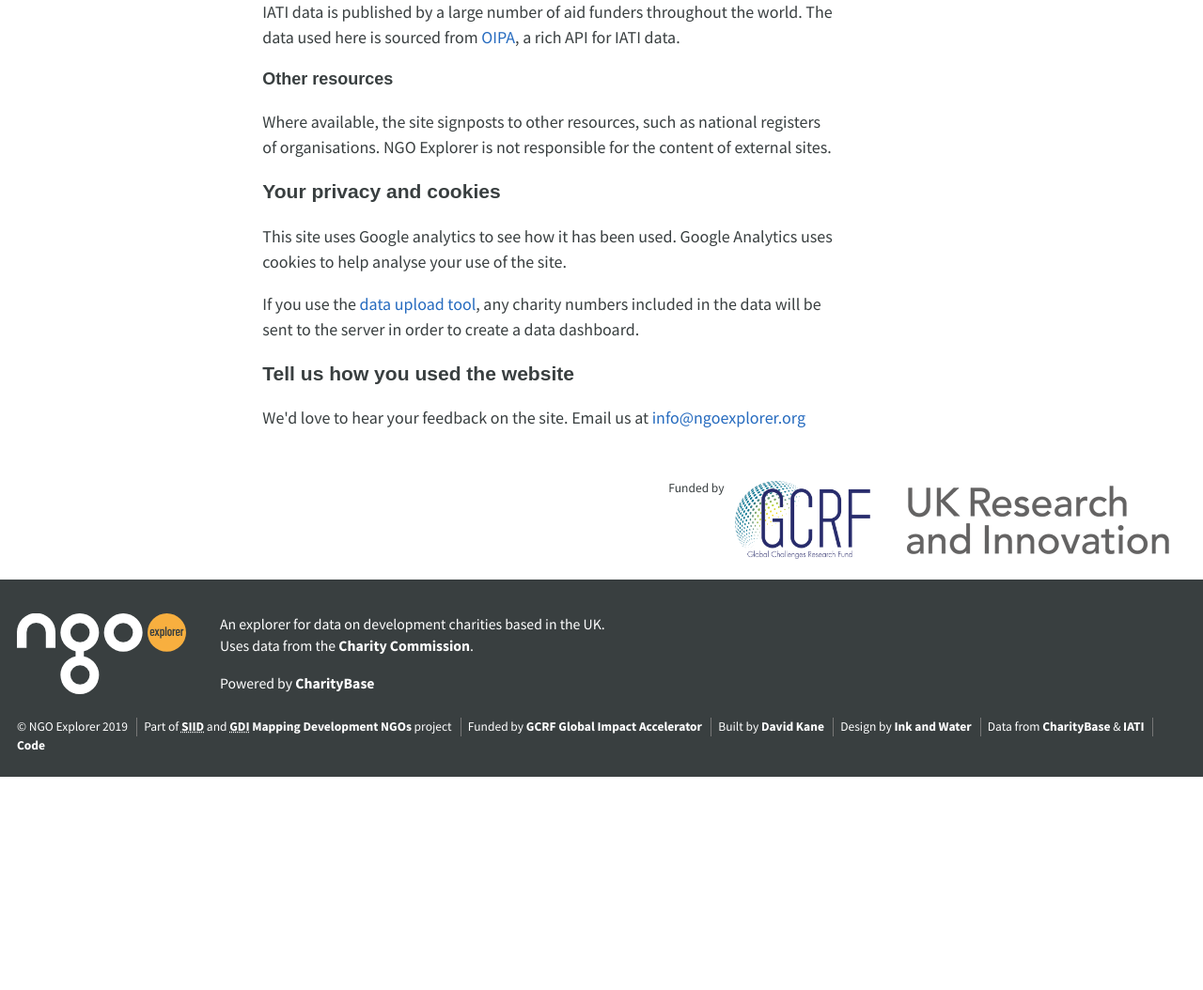
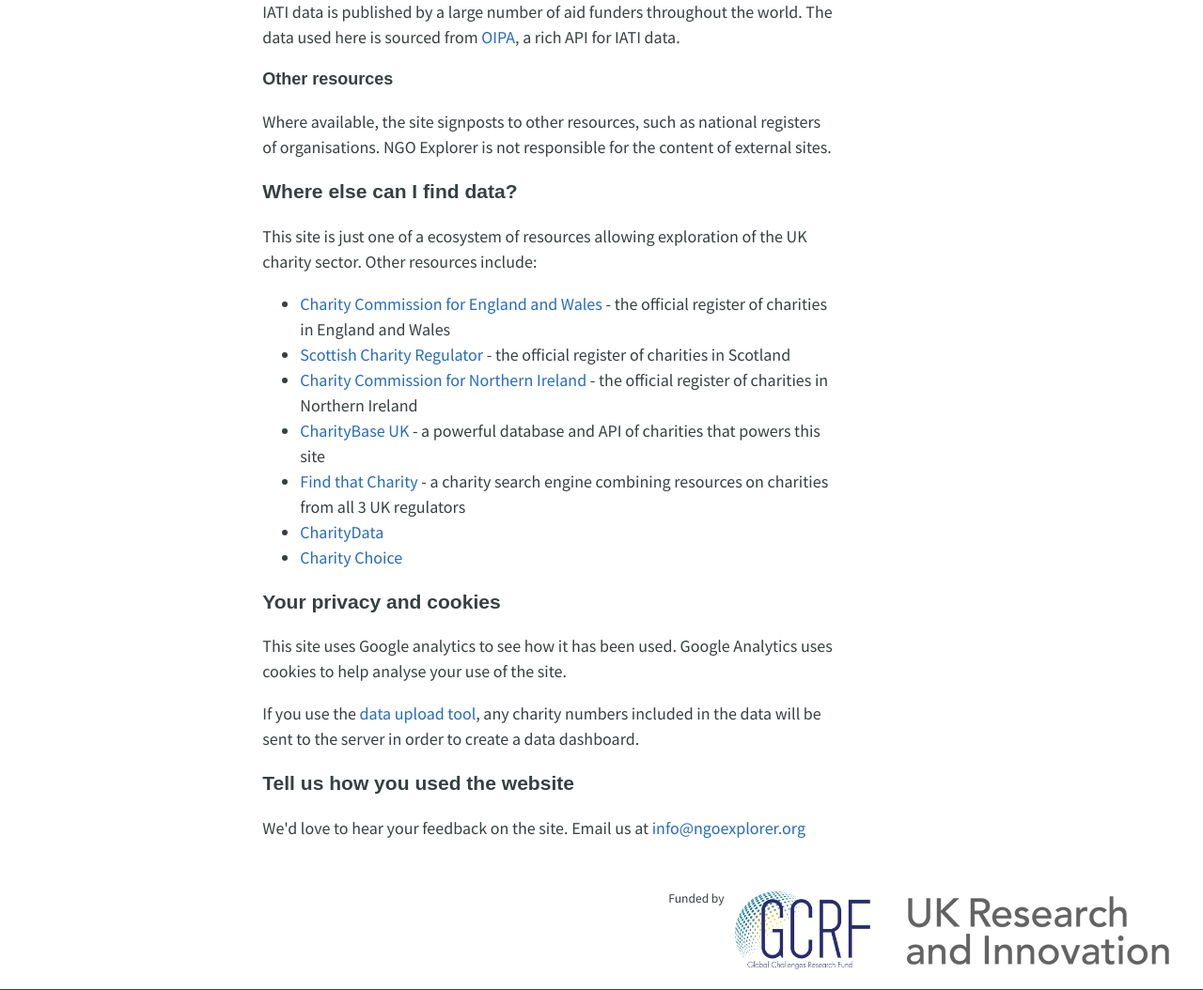
Before and after one commit to drkane/ngo-explorer, a Flask app: page /about in a window 1280 px wide. Shown: the part 2160-3214 px from the top of the page at 94% size. Before the commit the page ends 2987 px from the top, so only its background shows below. Run offline with Flask 2, Linux system fonts and the light colour scheme; parts of the project's set-up code (start-up, migrations or seed data) failed here and were passed over; some libraries are stand-ins or nearby versions; some web fonts are replaced.

Commit message:
add more resources page

```diff
--- a/ngo_explorer/templates/about.html.j2
+++ b/ngo_explorer/templates/about.html.j2
@@ -7,9 +7,9 @@
     <div class="cf lh-copy">
         <div class="db fl w-30-l w-100 ma0 tr-l pr3 b">&nbsp;</div>
         <div class="db fl w-70-l w-100 ma0">
-            <h2 class="korolev ma0 mv2-l">{% trans %}Explore UK charities working across the world{% endtrans %}</h2>
+            <h2 class="korolev ma0 mv2-l" id="">{% trans %}Explore UK charities working across the world{% endtrans %}</h2>
 
-            <h3 class="korolev ma0 mv2-l">{% trans %}What's the purpose of the site?{% endtrans %}</h3>
+            <h3 class="korolev ma0 mv2-l" id="purpose">{% trans %}What's the purpose of the site?{% endtrans %}</h3>
             <p>
                 {% trans %}This site is an offshoot of a research project which{% endtrans %}
                 <a href="https://mappingdevelopmentngos.wordpress.com/reports/" class="link blue" target="_blank">{% trans %}explores the development NGO sector in the UK{% endtrans %}</a>.
@@ -24,7 +24,7 @@
                 order to make these records, which are in the public domain already, more readily available.
                 {% endtrans %}
             </p>
-            <h3 class="korolev ma0 mv2-l">{% trans %}Who's behind the site?{% endtrans %}</h3>
+            <h3 class="korolev ma0 mv2-l" id="who">{% trans %}Who's behind the site?{% endtrans %}</h3>
             <p>
                 {% trans %}This site is a collaboration between the <a href="http://siid.group.shef.ac.uk/" target="_blank" class="link blue">Sheffield Institute for International Development</a>
                 (University of Sheffield) and
@@ -86,7 +86,7 @@
                 NGOs and others who provided feedback and advice in the development of
                 the site.{% endtrans %}
             </p>
-            <h3 class="korolev ma0 mv2-l">{% trans %}Who has funded this project?{% endtrans %}</h3>
+            <h3 class="korolev ma0 mv2-l" id="funding">{% trans %}Who has funded this project?{% endtrans %}</h3>
             <p>
                 {% trans %}This site has been funded from
                 <a href="https://www.ukri.org/research/global-challenges-research-fund/" class="link blue external-link" target="_blank">GCRF Global Impact Accelerator funds</a>
@@ -119,7 +119,7 @@
                     </li>
                 </ul>
             </div>
-            <h3 class="korolev ma0 mv2-l">{% trans %}Data sources{% endtrans %}</h3>
+            <h3 class="korolev ma0 mv2-l" id="data">{% trans %}Data sources{% endtrans %}</h3>
             <p>
                 {% trans %}Data on the site comes from the <a href="https://charitybase.uk/api-portal" target="_blank" class="link blue">CharityBase API</a>.
                 CharityBase uses data from the
@@ -137,19 +137,52 @@
                 If you have any questions or concerns about the charity data, you will need to
                 contact the Charity Commission.{% endtrans %}
             </p>
-            <h4 class="korolev ma0 mv2-l">{% trans %}IATI{% endtrans %}</h4>
+            <h4 class="korolev ma0 mv2-l" id="iati">{% trans %}IATI{% endtrans %}</h4>
             <p>
                 {% trans %}The site also uses data from the <a href="" target="_blank" class="link blue">International Aid Transparency Initative</a>
                 (IATI). IATI data is published by a large number of aid funders throughout the world. The data used here is
                 sourced from <a href="https://www.oipa.nl/home" target="_blank" class="link blue">OIPA</a>, a rich API
                 for IATI data.{% endtrans %}
             </p>
-            <h4 class="korolev ma0 mv2-l">{% trans %}Other resources{% endtrans %}</h4>
+            <h4 class="korolev ma0 mv2-l" id="other-resources">{% trans %}Other resources{% endtrans %}</h4>
             <p>
                 {% trans %}Where available, the site signposts to other resources, such as national registers of organisations.
                 NGO Explorer is not responsible for the content of external sites.{% endtrans %}
             </p>
-            <h3 class="korolev ma0 mv2-l">{% trans %}Your privacy and cookies{% endtrans %}</h3>
+            <h3 class="korolev ma0 mv2-l" id="resources">{% trans %}Where else can I find data?{% endtrans %}</h3>
+            <p>
+                {% trans %}This site is just one of a ecosystem of resources allowing exploration of the
+                UK charity sector. Other resources include:{% endtrans %}
+            </p>
+            <ul>
+                <li>
+                    <a href="https://beta.charitycommission.gov.uk/" class="link blue" target="_blank">Charity Commission for England and Wales</a>
+                     - the official register of charities in England and Wales
+                </li>
+                <li>
+                    <a href="https://www.oscr.org.uk/about-charities/search-the-register/register-search/" class="link blue" target="_blank">Scottish Charity Regulator</a>
+                    - the official register of charities in Scotland
+                </li>
+                <li>
+                    <a href="https://www.charitycommissionni.org.uk/charity-search/" class="link blue" target="_blank">Charity Commission for Northern Ireland</a>
+                    - the official register of charities in Northern Ireland
+                </li>
+                <li>
+                    <a href="https://charitybase.uk/" class="link blue" target="_blank">CharityBase UK</a>
+                    - a powerful database and API of charities that powers this site
+                </li>
+                <li>
+                    <a href="https://findthatcharity.uk/" class="link blue" target="_blank">Find that Charity</a>
+                    - a charity search engine combining resources on charities from all 3 UK regulators
+                </li>
+                <li>
+                    <a href="https://olib.uk/charity/html/" class="link blue" target="_blank">CharityData</a>
+                </li>
+                <li>
+                    <a href="https://www.charitychoice.co.uk/charities" class="link blue" target="_blank">Charity Choice</a>
+                </li>
+            </ul>
+            <h3 class="korolev ma0 mv2-l" id="privacy">{% trans %}Your privacy and cookies{% endtrans %}</h3>
             <p>
                 {% trans %}This site uses Google analytics to see how it has been used. Google Analytics
                 uses cookies to help analyse your use of the site.{% endtrans %}
@@ -159,7 +192,7 @@
                 any charity numbers included in the data will be
                 sent to the server in order to create a data dashboard.{% endtrans %}
             </p>
-            <h3 class="korolev ma0 mv2-l">{% trans %}Tell us how you used the website{% endtrans %}</h3>
+            <h3 class="korolev ma0 mv2-l" id="feedback">{% trans %}Tell us how you used the website{% endtrans %}</h3>
             <p>
                 {% trans %}We'd love to hear your feedback on the site. Email us at{% endtrans %} <a href="mailto:info@ngoexplorer.org" class="link blue">info@ngoexplorer.org</a>
             </p>
```
Also changed, not shown: ngo_explorer/templates/index.html.j2 (+5 -2 lines), 1 other file.
